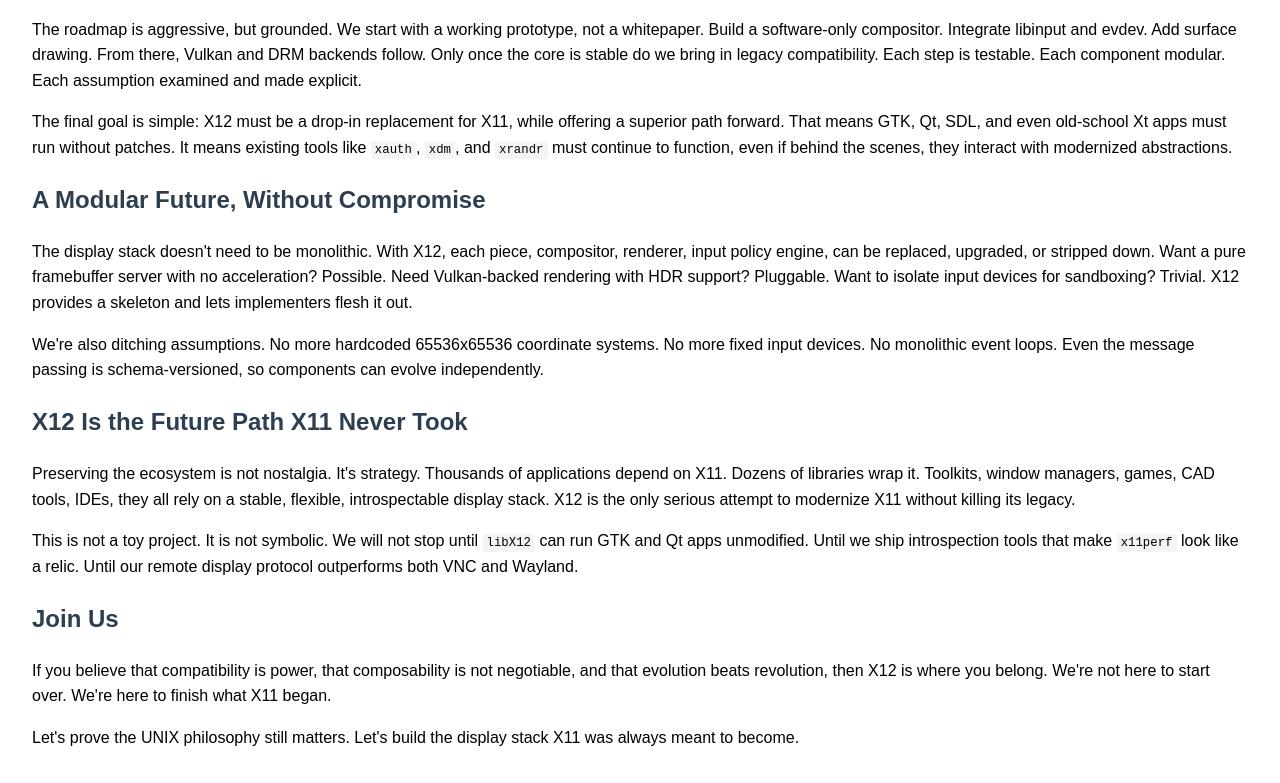
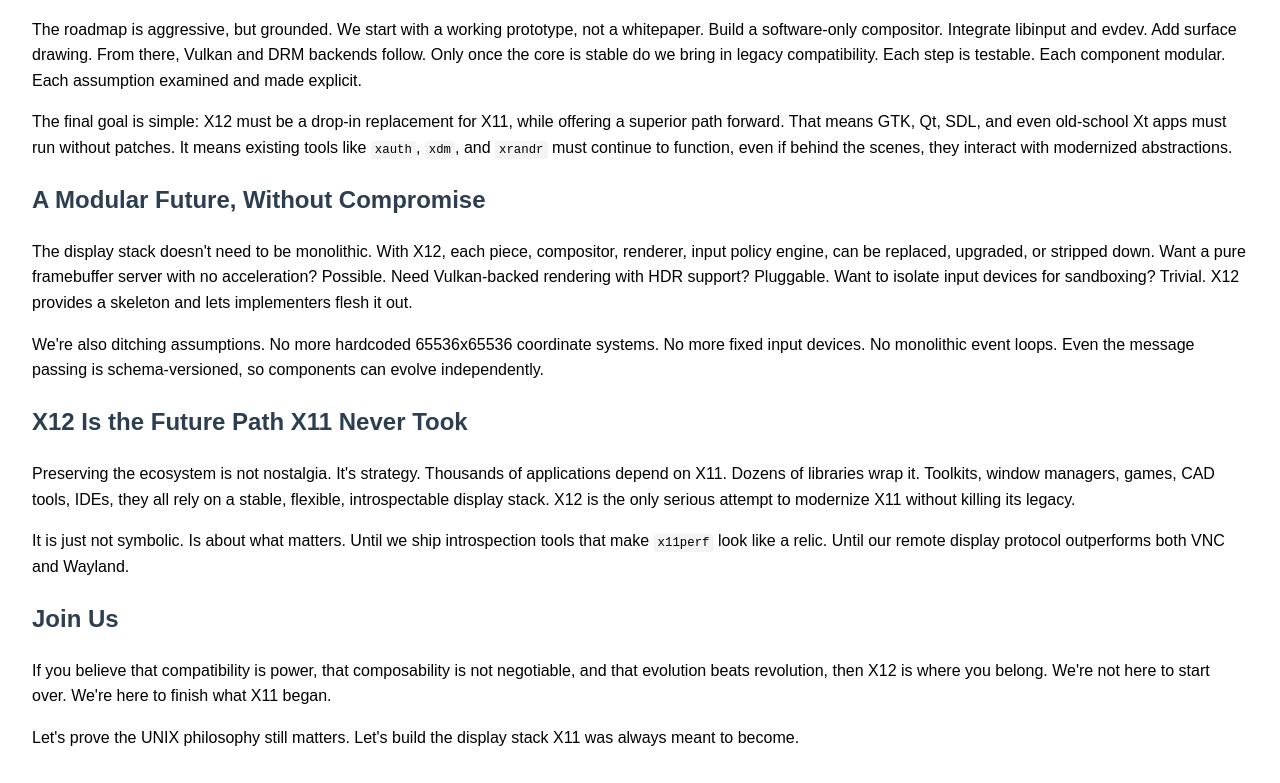
Before and after one commit to allanfherrera/x12-spec, a plain HTML site: page index.html in a window 1280 px wide. Shown: the part 1830-2613 px from the top of the page. Drawn offline with Linux system fonts and the light colour scheme.

```diff
--- a/index.html
+++ b/index.html
@@ -49,7 +49,7 @@
 
   <h2>X12 Is the Future Path X11 Never Took</h2>
   <p>Preserving the ecosystem is not nostalgia. It's strategy. Thousands of applications depend on X11. Dozens of libraries wrap it. Toolkits, window managers, games, CAD tools, IDEs, they all rely on a stable, flexible, introspectable display stack. X12 is the only serious attempt to modernize X11 without killing its legacy.</p>
-  <p>This is not a toy project. It is not symbolic. We will not stop until <code>libX12</code> can run GTK and Qt apps unmodified. Until we ship introspection tools that make <code>x11perf</code> look like a relic. Until our remote display protocol outperforms both VNC and Wayland.</p>
+  <p>It is just not symbolic. Is about what matters. Until we ship introspection tools that make <code>x11perf</code> look like a relic. Until our remote display protocol outperforms both VNC and Wayland.</p>
 
   <h2>Join Us</h2>
   <p>If you believe that compatibility is power, that composability is not negotiable, and that evolution beats revolution, then X12 is where you belong. We're not here to start over. We're here to finish what X11 began.</p>
```
